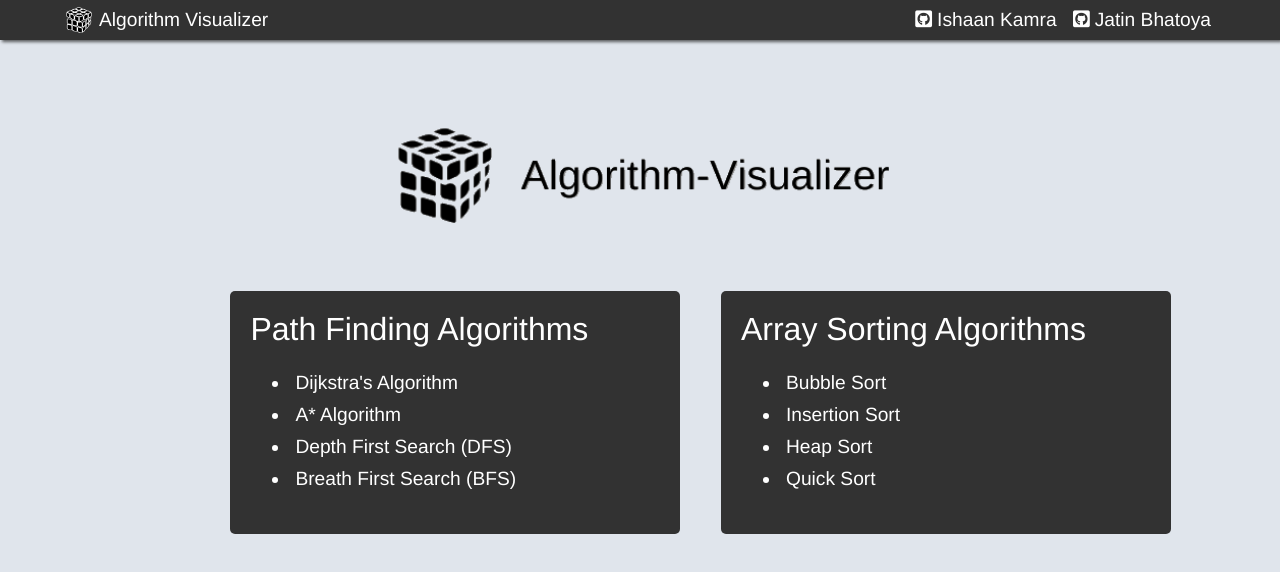
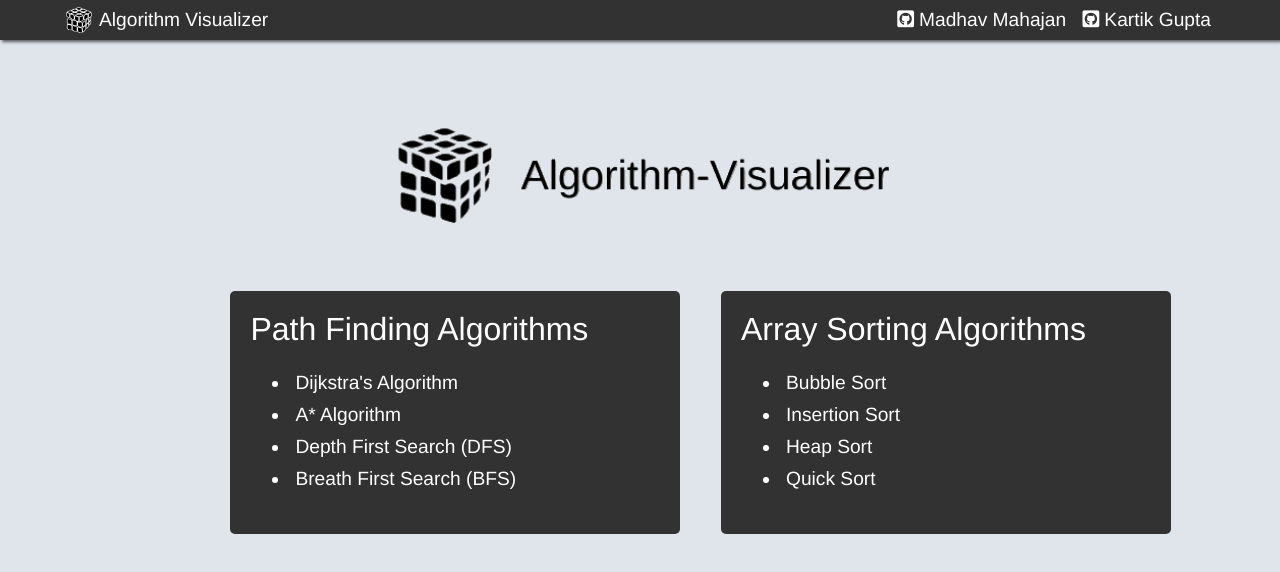
Before and after one commit to Madhav10Mahajan/Algorithm-Visualizer, a website: page index.html in a window 1280 px wide. Drawn offline with Linux system fonts and the light colour scheme.

Commit message:
Update index.html

```diff
--- a/index.html
+++ b/index.html
@@ -25,9 +25,9 @@
             </box>
             <box class="element">
                 <a href="https://github.com/ISHAAN1091" target=_blank>
-                    <i class="fab fa-github-square"></i>Ishaan Kamra</a>
+                    <i class="fab fa-github-square"></i>Madhav Mahajan</a>
                 <a href="https://github.com/bhatoyajatin123" target=_blank>
-                    <i class="fab fa-github-square"></i>Jatin Bhatoya</a>
+                    <i class="fab fa-github-square"></i>Kartik Gupta</a>
             </box>
         </div>
     </div>
```
